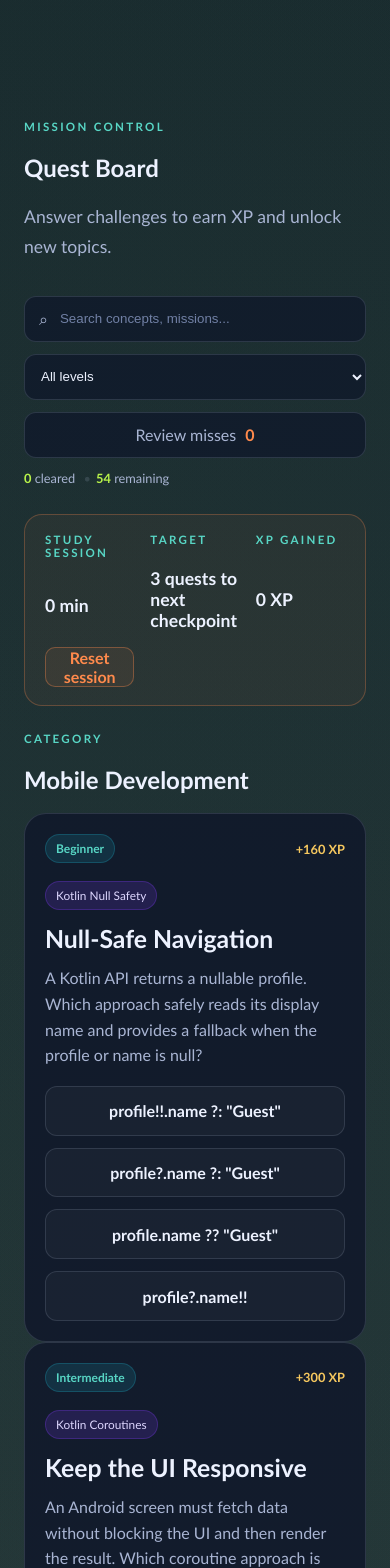
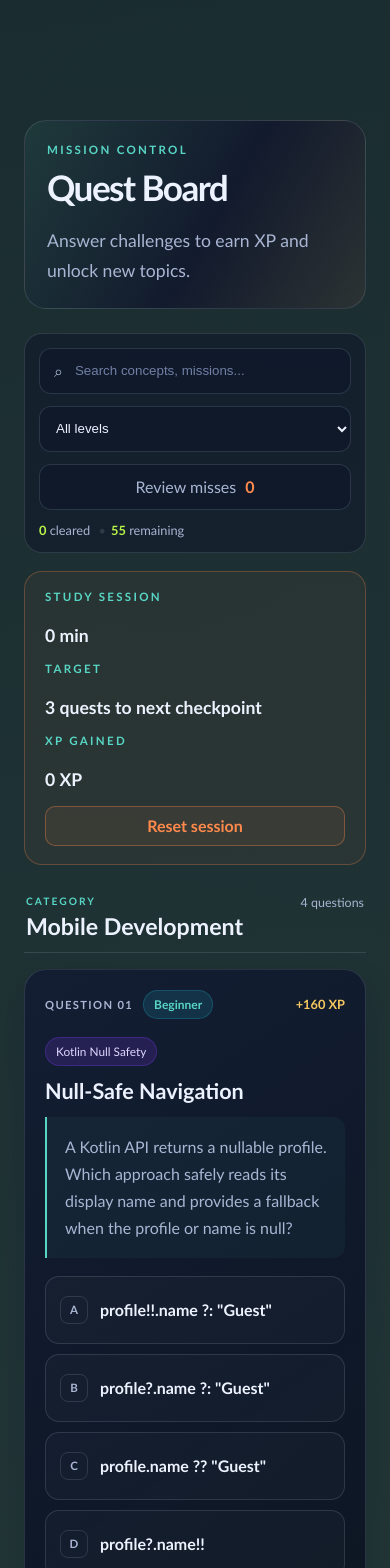
Before and after one commit to rchowd9/FullStackProj, a Next.js app: page /quests in a window 390 px wide. Shown: the top 1568 px of the page. Built offline with nearby package versions, Linux system fonts and the light colour scheme.

Commit message:
added SchemaSpy

```diff
--- a/app/api/quests/route.ts
+++ b/app/api/quests/route.ts
@@ -35,6 +35,24 @@ const quests = [
       'Launch work in a lifecycle-aware scope, use an IO dispatcher for the request, then update UI state on the main dispatcher': 'Correct. This keeps I/O off the main thread, safely updates the UI, and ties cancellation to the screen lifecycle.',
       'Start an unmanaged thread for every request': 'Unmanaged threads complicate cancellation and can outlive the screen.',
       'Use runBlocking inside the click handler': 'runBlocking blocks the caller, which would freeze the UI while the request runs.',
+    },
+  },
+  {
+    id: 'mobile-kotlin-collections',
+    title: 'Transform a Score List',
+    difficulty: 'Beginner',
+    xp: 180,
+    category: 'Mobile Development',
+    concept: 'Kotlin Collections',
+    prompt: 'What does this Kotlin expression return? `listOf(70, 84, 92).filter { it >= 80 }.map { it + 5 }`',
+    choices: ['[89, 97]', '[75, 89, 97]', '[84, 92]', '[70, 84, 92, 5]'],
+    correctAnswer: '[89, 97]',
+    explanation: 'filter keeps only scores of at least 80, producing [84, 92]. map then adds 5 to each value, resulting in [89, 97].',
+    choiceExplanations: {
+      '[89, 97]': 'Correct. Filtering removes 70, and mapping adds 5 to both remaining scores.',
+      '[75, 89, 97]': 'The filter runs before map, so the score of 70 is removed rather than increased to 75.',
+      '[84, 92]': 'These are the values after filtering but before the map transformation adds 5.',
+      '[70, 84, 92, 5]': 'map transforms each retained value; it does not append 5 to the collection.',
     },
   },
   {
--- a/app/globals.css
+++ b/app/globals.css
@@ -914,10 +914,13 @@ a {
 
 .quest-list {
   display: grid;
-  gap: 22px;
+  gap: 34px;
 }
 
-.quest-toolbar { display: grid; grid-template-columns: minmax(220px, 1fr) 170px auto auto; gap: 12px; align-items: center; margin: 34px 0 28px; }
+.quest-header { padding: 28px 30px; border: 1px solid var(--border); border-radius: 22px; background: linear-gradient(120deg, rgba(88, 214, 197, 0.08), rgba(17, 23, 45, 0.84) 55%, rgba(239, 111, 81, 0.08)); }
+.quest-header h1 { margin: 0; font-size: clamp(2.2rem, 5vw, 3.6rem); letter-spacing: -0.045em; }
+.quest-header .eyebrow { margin-bottom: 10px; }
+.quest-toolbar { display: grid; grid-template-columns: minmax(220px, 1fr) 170px auto auto; gap: 12px; align-items: center; margin: 24px 0 18px; padding: 14px; border: 1px solid var(--border); border-radius: 18px; background: rgba(15, 23, 42, 0.56); }
 .search-field { display: flex; align-items: center; gap: 10px; min-height: 46px; padding: 0 14px; border: 1px solid var(--border); border-radius: 12px; background: rgba(15, 23, 42, 0.72); color: var(--muted); }
 .search-field input { width: 100%; border: 0; outline: 0; background: transparent; color: var(--text); }
 .search-field input::placeholder { color: #7180a5; }
@@ -928,11 +931,16 @@ a {
 .quest-summary { color: var(--muted); font-size: 0.8rem; text-align: right; }
 .quest-summary strong { color: var(--lime); }
 .quest-summary span { margin: 0 5px; color: var(--border); }
+.category-group { display: grid; gap: 16px; }
+.category-header { display: flex; align-items: end; justify-content: space-between; gap: 16px; padding: 0 2px 12px; border-bottom: 1px solid var(--border); }
+.category-header .eyebrow { margin: 0 0 5px; font-size: 0.64rem; }
+.category-header h2 { margin: 0; font-size: 1.45rem; }
+.category-count { color: var(--muted); font-size: 0.78rem; }
 .practice-summary {
   display: grid;
-  grid-template-columns: repeat(3, minmax(0, 1fr));
+  grid-template-columns: repeat(4, minmax(0, 1fr));
   gap: 16px;
-  margin: 0 0 26px;
+  margin: 0 0 30px;
   padding: 18px 20px;
   border: 1px solid rgba(255, 138, 76, 0.28);
   border-radius: 18px;
@@ -968,6 +976,16 @@ a {
 
 .completed-label { color: var(--lime); font-size: 0.8rem; font-weight: 800; }
 
+.quest-card { padding: 26px; background: linear-gradient(145deg, rgba(19, 29, 51, 0.96), rgba(12, 20, 34, 0.94)); box-shadow: 0 16px 34px rgba(3, 19, 27, 0.18); }
+.quest-card .mission-topline { justify-content: flex-start; gap: 10px; margin-bottom: 18px; }
+.quest-card .xp, .quest-card .completed-label { margin-left: auto; }
+.question-count { color: var(--muted); font-size: 0.7rem; font-weight: 800; letter-spacing: 0.12em; }
+.quest-card .concept-tag { margin-bottom: 12px; }
+.quest-card h2 { font-size: clamp(1.35rem, 2.5vw, 1.7rem); line-height: 1.25; }
+.quest-card .prompt { max-width: 900px; margin: 0; padding: 16px 18px; border-left: 2px solid var(--secondary); border-radius: 0 12px 12px 0; background: rgba(88, 214, 197, 0.045); line-height: 1.7; }
+.quest-empty-state { padding: 32px; border: 1px dashed var(--border); border-radius: 18px; color: var(--text); text-align: center; background: rgba(15, 23, 42, 0.5); }
+.quest-empty-state p { margin: 8px 0 0; color: var(--muted); }
+
 .concept-tag {
   display: inline-block;
   margin: 0 0 14px;
@@ -982,15 +1000,37 @@ a {
 .choices {
   display: grid;
   grid-template-columns: repeat(2, minmax(0, 1fr));
-  gap: 12px;
-  margin-top: 14px;
+  gap: 10px;
+  margin-top: 18px;
 }
 
 .choice {
-  background: rgba(255, 255, 255, 0.03);
+  width: 100%;
+  min-height: 68px;
+  justify-content: flex-start;
+  gap: 12px;
+  padding: 12px 14px;
+  border: 1px solid var(--border);
+  border-radius: 14px;
+  background: rgba(255, 255, 255, 0.025);
   color: var(--text);
+  text-align: left;
+  line-height: 1.5;
+  overflow-wrap: anywhere;
+  transition: background 0.18s ease, border-color 0.18s ease, transform 0.18s ease;
+}
+
+.choice-marker {
+  display: inline-grid;
+  flex: 0 0 28px;
+  width: 28px;
+  height: 28px;
+  place-items: center;
   border: 1px solid var(--border);
-  text-align: left;
+  border-radius: 8px;
+  color: var(--muted);
+  font-size: 0.72rem;
+  font-weight: 800;
 }
 
 .choice.selected {
@@ -1003,10 +1043,14 @@ a {
   border-color: rgba(34, 197, 94, 0.6);
 }
 
+.choice.correct .choice-marker { border-color: rgba(34, 197, 94, 0.6); color: #86efac; }
+
 .choice.wrong {
   background: rgba(239, 68, 68, 0.12);
   border-color: rgba(239, 68, 68, 0.5);
 }
+
+.choice.wrong .choice-marker { border-color: rgba(239, 68, 68, 0.55); color: #fca5a5; }
 
 @media (max-width: 900px) {
   .hero,
@@ -1018,6 +1062,10 @@ a {
   .hero {
     gap: 40px;
   }
+  .quest-toolbar { grid-template-columns: minmax(0, 1fr) 170px; }
+  .quest-summary { text-align: left; }
+  .practice-summary { grid-template-columns: repeat(2, minmax(0, 1fr)); }
+  .session-reset { align-self: center; }
   .command-bar, .daily-challenge { grid-template-columns: 1fr 1fr; }
   .interview-grid { grid-template-columns: 1fr; }
   .filter-count { margin-left: 0; }
@@ -1105,6 +1153,11 @@ a {
   .daily-rewards { flex-wrap: wrap; }
   .feature-summary-strip { grid-template-columns: 1fr; }
   .quest-toolbar { grid-template-columns: 1fr; }
+  .quest-header { padding: 22px; }
+  .quest-card { padding: 20px; }
+  .practice-summary { grid-template-columns: 1fr; }
+  .category-header { align-items: start; }
+  .category-count { text-align: right; }
   .challenge-timer { margin-left: 0; }
   .submission-history li { grid-template-columns: 1fr; }
   .quest-summary { text-align: left; }
--- a/app/quests/page.tsx
+++ b/app/quests/page.tsx
@@ -147,7 +147,7 @@ function QuestsContent() {
 
       <section className="quest-toolbar" aria-label="Quest filters">
         <label className="search-field">
-          <span>⌕</span>
+          <span aria-hidden="true">⌕</span>
           <input value={search} onChange={(event) => setSearch(event.target.value)} placeholder="Search concepts, missions..." />
         </label>
         <select value={difficulty} onChange={(event) => setDifficulty(event.target.value)} aria-label="Filter by difficulty">
@@ -156,7 +156,7 @@ function QuestsContent() {
           <option>Intermediate</option>
           <option>Advanced</option>
         </select>
-        <button className={`review-toggle ${reviewMisses ? 'active' : ''}`} onClick={() => setReviewMisses((current) => !current)}>
+        <button type="button" className={`review-toggle ${reviewMisses ? 'active' : ''}`} onClick={() => setReviewMisses((current) => !current)}>
           Review misses <strong>{missedIds.length}</strong>
         </button>
         <div className="quest-summary">
@@ -185,17 +185,21 @@ function QuestsContent() {
         {groupedQuests.map((group) => (
           <div key={group.category} className="category-group">
             <div className="category-header">
-              <p className="eyebrow">CATEGORY</p>
-              <h2>{group.category}</h2>
+              <div>
+                <p className="eyebrow">CATEGORY</p>
+                <h2>{group.category}</h2>
+              </div>
+              <span className="category-count">{group.items.length} {group.items.length === 1 ? 'question' : 'questions'}</span>
             </div>
 
-            {group.items.map((quest) => {
+            {group.items.map((quest, index) => {
               const selected = selectedAnswers[quest.id];
               const isCorrect = selected === quest.correctAnswer;
 
               return (
                 <article key={quest.id} className="quest-card">
                   <div className="mission-topline">
+                    <span className="question-count">QUESTION {String(index + 1).padStart(2, '0')}</span>
                     <span className="difficulty">{quest.difficulty}</span>
                     <span className={completedIds.includes(quest.id) ? 'completed-label' : 'xp'}>{completedIds.includes(quest.id) ? '✓ CLEARED' : `+${quest.xp} XP`}</span>
                   </div>
@@ -204,8 +208,8 @@ function QuestsContent() {
                   <h2>{quest.title}</h2>
                   <p className="prompt">{quest.prompt}</p>
 
-                  <div className="choices">
-                    {quest.choices.map((choice) => {
+                  <div className="choices" aria-label={`Answer choices for ${quest.title}`}>
+                    {quest.choices.map((choice, choiceIndex) => {
                       const active = selected === choice;
                       const right = choice === quest.correctAnswer;
 
@@ -219,11 +223,14 @@ function QuestsContent() {
 
                       return (
                         <button
+                          type="button"
                           key={choice}
                           className={className}
+                          aria-pressed={active}
                           onClick={() => handleAnswer(quest.id, choice)}
                         >
-                          {choice}
+                          <span className="choice-marker" aria-hidden="true">{String.fromCharCode(65 + choiceIndex)}</span>
+                          <span>{choice}</span>
                         </button>
                       );
                     })}
@@ -246,6 +253,12 @@ function QuestsContent() {
             })}
           </div>
         ))}
+        {groupedQuests.length === 0 && (
+          <div className="quest-empty-state">
+            <strong>No questions match these filters.</strong>
+            <p>Try a different search, difficulty, or review setting.</p>
+          </div>
+        )}
       </div>
     </main>
   );
```
